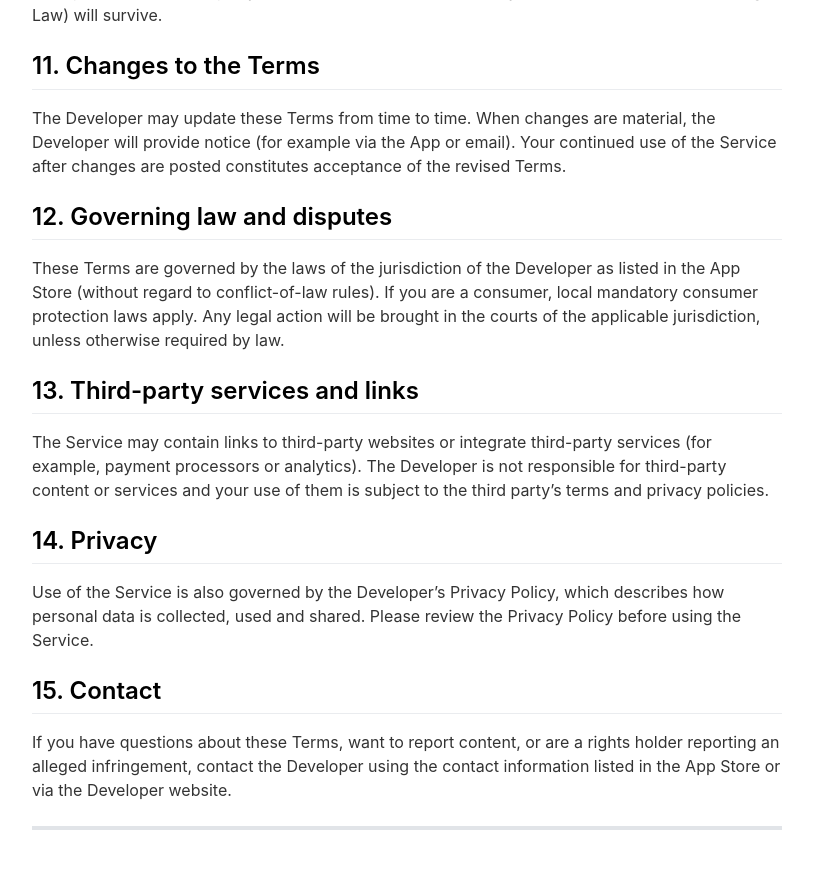
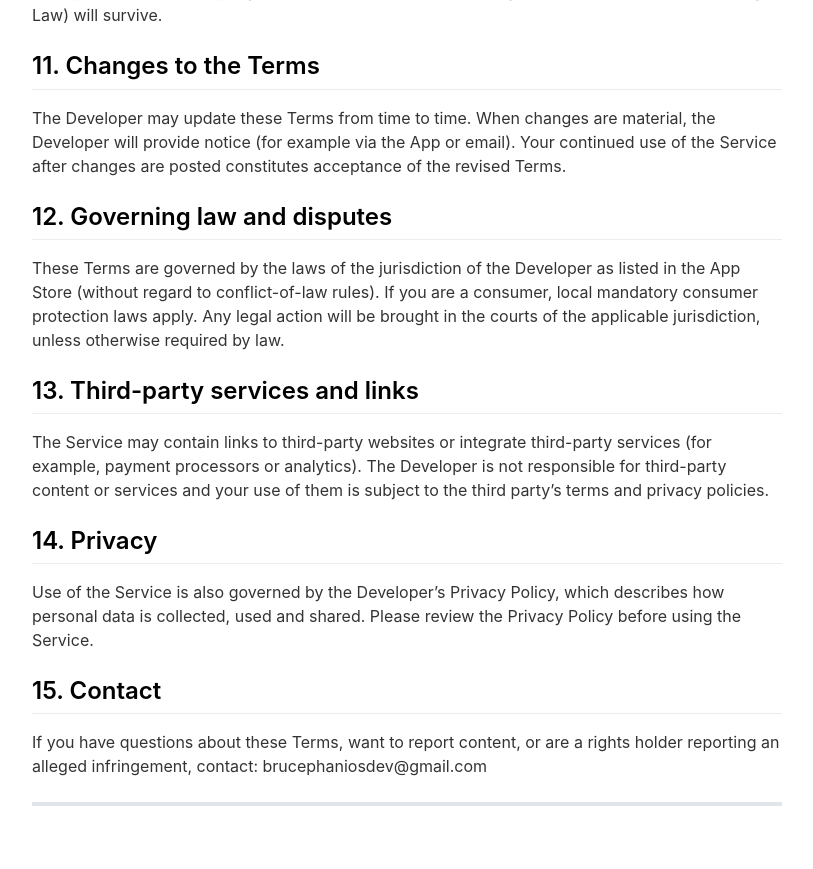
Before and after one commit to brucephan1508/mods-for-melon-sandbox, a Jekyll site: the page built from _pages/termsofuse.md, in a window 1280 px wide and 900 px high, scrolled down 2862 px. Shown: the top 869 px of the window, without its empty margins (233-1046 px from the left). Built offline with Jekyll 4.4.1, drawn with Linux system fonts in a browser that asks for light colours; nearby versions of some CDN libraries.

Commit message:
update mail

```diff
--- a/_config.yml
+++ b/_config.yml
@@ -23,7 +23,7 @@ enable_smart_app_banner                   : true
 your_name                                 : Bruce Phan
 your_link                                 :
 your_city                                 :
-email_address                             : brucephan15081999@gmail.com
+email_address                             : brucephaniosdev@gmail.com
 linkedin_username                         :
 linkedin_company                          :
 facebook_username                         :
--- a/_pages/termsofuse.md
+++ b/_pages/termsofuse.md
@@ -89,6 +89,6 @@ Use of the Service is also governed by the Developer’s Privacy Policy, which d
 
 ## 15. Contact
 
-If you have questions about these Terms, want to report content, or are a rights holder reporting an alleged infringement, contact the Developer using the contact information listed in the App Store or via the Developer website.
+If you have questions about these Terms, want to report content, or are a rights holder reporting an alleged infringement, contact: brucephaniosdev@gmail.com
 
 ---
```
Also changed, not shown: _pages/app-ads.txt.md (deleted, +0 -6 lines), _pages/privacypolicy.md (+1 -1 lines).
